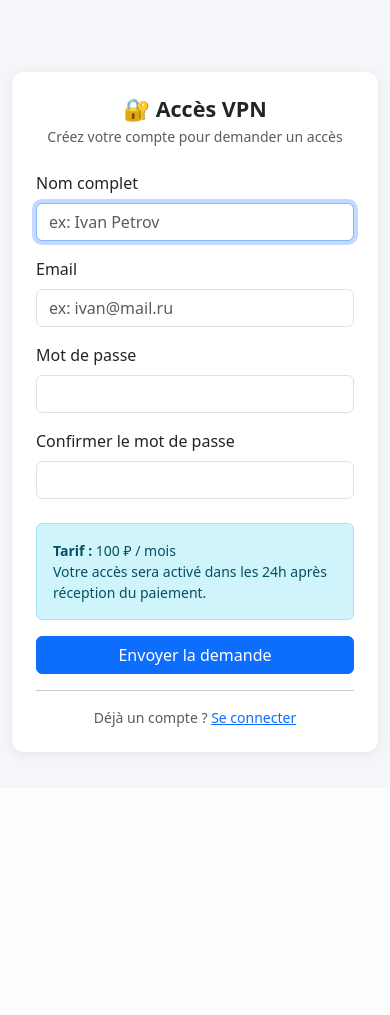
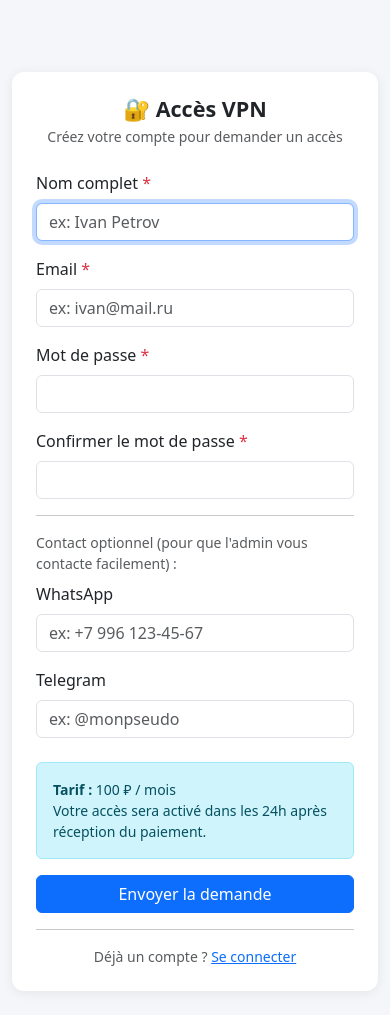
Before and after one commit to benus-code/Fact_vpn, a Flask app: page /inscription in a window 390 px wide. Shown: the part 56-1071 px from the top of the page. Before the commit the page ends 813 px from the top, so only its background shows below. Run offline with Flask 3, Linux system fonts and the light colour scheme.

Commit message:
feat: dynamic payment settings in DB + WhatsApp/Telegram contacts
- Suppression de BANK_INFO statique → table `settings` en BDD (clé/valeur)
- Migration douce au démarrage : crée settings + colonnes whatsapp/telegram si absentes
- get_settings() lit toujours la BDD → mise à jour en temps réel sur le dashboard
- Nouvelle route POST /admin/settings/update : l'admin modifie bénéficiaire, téléphone,
  banque, montant, commentaire directement depuis le panel
- Formulaire settings dans admin.html avec valeurs pré-remplies depuis la BDD
- Champs WhatsApp + Telegram ajoutés à l'inscription, à la création admin, et dans admin.html
- Fiche admin_user.html : liens cliquables WhatsApp (wa.me) et Telegram (t.me)

https://claude.ai/code/session_01NAseAi1BwtBqsjvprjHD7b

```diff
--- a/app.py
+++ b/app.py
@@ -15,16 +15,16 @@ from flask import (Flask, render_template, request, redirect,
 app = Flask(__name__)
 app.secret_key = "CHANGE_CE_SECRET_EN_PROD_SVP"
 
-DB_PATH       = "/opt/vpn-billing/vpn_billing.db"
-CONTAINER     = "amnezia-awg"
-WG_INTERFACE  = "wg0"
+DB_PATH      = "/opt/vpn-billing/vpn_billing.db"
+CONTAINER    = "amnezia-awg"
+WG_INTERFACE = "wg0"
 
-# ─── Coordonnées de paiement affichées aux users ─────────────────────────────
-BANK_INFO = {
+# Valeurs par défaut des paramètres de paiement (insérées si absentes de la BDD)
+SETTINGS_DEFAULTS = {
     "beneficiaire": "Чеганг Анжес Уилфрид",
     "telephone":    "+7 996 637-23-58",
     "banque":       "Тбанк",
-    "montant":      "100 ₽",
+    "montant":      "100",
     "reference":    "VPN + твоё имя",
 }
 
@@ -43,6 +43,37 @@ def close_db(e=None):
 
 def hash_password(p):
     return hashlib.sha256(p.encode()).hexdigest()
+
+def get_settings():
+    """Retourne un dict des paramètres de paiement depuis la BDD."""
+    db = get_db()
+    rows = db.execute("SELECT key, value FROM settings").fetchall()
+    return {row["key"]: row["value"] for row in rows}
+
+# ─── Migration douce au démarrage ────────────────────────────────────────────
+def init_app_db():
+    """Crée les tables/colonnes manquantes sans toucher aux données existantes."""
+    conn = sqlite3.connect(DB_PATH)
+    # Table settings (paramètres de paiement modifiables depuis l'admin)
+    conn.execute("""
+        CREATE TABLE IF NOT EXISTS settings (
+            key   TEXT PRIMARY KEY,
+            value TEXT NOT NULL
+        )
+    """)
+    for key, value in SETTINGS_DEFAULTS.items():
+        conn.execute(
+            "INSERT OR IGNORE INTO settings (key, value) VALUES (?, ?)",
+            (key, value)
+        )
+    # Colonnes de contact optionnelles sur users
+    for col in ["whatsapp", "telegram"]:
+        try:
+            conn.execute(f"ALTER TABLE users ADD COLUMN {col} TEXT")
+        except sqlite3.OperationalError:
+            pass  # colonne déjà présente
+    conn.commit()
+    conn.close()
 
 # ─── Auth helpers ─────────────────────────────────────────────────────────────
 def login_required(f):
@@ -101,10 +132,12 @@ def inscription():
     if "user_id" in session:
         return redirect(url_for("dashboard"))
     if request.method == "POST":
-        nom   = request.form["nom"].strip()
-        email = request.form["email"].strip().lower()
-        mdp   = request.form["password"]
-        confirm = request.form["confirm"]
+        nom      = request.form["nom"].strip()
+        email    = request.form["email"].strip().lower()
+        mdp      = request.form["password"]
+        confirm  = request.form["confirm"]
+        whatsapp = request.form.get("whatsapp", "").strip()
+        telegram = request.form.get("telegram", "").strip()
         if mdp != confirm:
             flash("Les mots de passe ne correspondent pas.", "danger")
             return render_template("inscription.html")
@@ -116,8 +149,8 @@ def inscription():
             flash("Cet email est déjà utilisé.", "danger")
             return render_template("inscription.html")
         db.execute(
-            "INSERT INTO users (nom, email, password_hash, is_admin) VALUES (?, ?, ?, 0)",
-            (nom, email, hash_password(mdp))
+            "INSERT INTO users (nom, email, password_hash, is_admin, whatsapp, telegram) VALUES (?, ?, ?, 0, ?, ?)",
+            (nom, email, hash_password(mdp), whatsapp or None, telegram or None)
         )
         db.commit()
         new_user = db.execute("SELECT id FROM users WHERE email = ?", (email,)).fetchone()
@@ -187,7 +220,7 @@ def dashboard():
 
     return render_template("dashboard.html",
         user=user, abo=abo, peers=peers,
-        paiements=paiements, bank=BANK_INFO,
+        paiements=paiements, bank=get_settings(),
         statut_color=statut_color, jours_restants=jours_restants,
         today=date.today()
     )
@@ -242,7 +275,7 @@ def admin_panel():
     """).fetchall()
 
     demandes = db.execute("""
-        SELECT u.id, u.nom, u.email, u.created_at
+        SELECT u.id, u.nom, u.email, u.whatsapp, u.telegram, u.created_at
         FROM users u
         JOIN abonnements a ON a.user_id = u.id
         WHERE u.is_admin = 0 AND a.statut = 'en_attente'
@@ -253,8 +286,24 @@ def admin_panel():
         users=users,
         paiements_en_attente=paiements_en_attente,
         demandes=demandes,
+        settings=get_settings(),
         today=date.today()
     )
+
+@app.route("/admin/settings/update", methods=["POST"])
+@login_required
+@admin_required
+def admin_update_settings():
+    db = get_db()
+    for key in ["beneficiaire", "telephone", "banque", "montant", "reference"]:
+        value = request.form.get(key, "").strip()
+        db.execute(
+            "INSERT OR REPLACE INTO settings (key, value) VALUES (?, ?)",
+            (key, value)
+        )
+    db.commit()
+    flash("✅ Informations de paiement mises à jour.", "success")
+    return redirect(url_for("admin_panel"))
 
 @app.route("/admin/user/<int:uid>")
 @login_required
@@ -359,16 +408,18 @@ def admin_suspendre_tout(uid):
 @login_required
 @admin_required
 def admin_creer_user():
-    nom    = request.form["nom"].strip()
-    email  = request.form["email"].strip().lower()
-    mdp    = request.form["password"]
+    nom      = request.form["nom"].strip()
+    email    = request.form["email"].strip().lower()
+    mdp      = request.form["password"]
+    whatsapp = request.form.get("whatsapp", "").strip()
+    telegram = request.form.get("telegram", "").strip()
     db = get_db()
     if db.execute("SELECT id FROM users WHERE email = ?", (email,)).fetchone():
         flash(f"L'email {email} est déjà utilisé.", "danger")
         return redirect(url_for("admin_panel"))
     db.execute(
-        "INSERT INTO users (nom, email, password_hash, is_admin) VALUES (?, ?, ?, 0)",
-        (nom, email, hash_password(mdp))
+        "INSERT INTO users (nom, email, password_hash, is_admin, whatsapp, telegram) VALUES (?, ?, ?, 0, ?, ?)",
+        (nom, email, hash_password(mdp), whatsapp or None, telegram or None)
     )
     db.commit()
     new_user = db.execute("SELECT id FROM users WHERE email = ?", (email,)).fetchone()
@@ -379,7 +430,6 @@ def admin_creer_user():
     db.commit()
     flash(f"✅ Utilisateur {nom} créé avec succès.", "success")
     return redirect(url_for("admin_user_detail", uid=new_user["id"]))
-
 
 @app.route("/admin/abonnement/modifier", methods=["POST"])
 @login_required
@@ -400,4 +450,5 @@ def admin_modifier_abo():
 
 # ─── Run ──────────────────────────────────────────────────────────────────────
 if __name__ == "__main__":
+    init_app_db()
     app.run(host="127.0.0.1", port=5000, debug=False)
--- a/templates/inscription.html
+++ b/templates/inscription.html
@@ -9,20 +9,32 @@
 
       <form method="POST">
         <div class="mb-3">
-          <label class="form-label">Nom complet</label>
+          <label class="form-label">Nom complet <span class="text-danger">*</span></label>
           <input type="text" name="nom" class="form-control" placeholder="ex: Ivan Petrov" required autofocus>
         </div>
         <div class="mb-3">
-          <label class="form-label">Email</label>
+          <label class="form-label">Email <span class="text-danger">*</span></label>
           <input type="email" name="email" class="form-control" placeholder="ex: ivan@mail.ru" required>
         </div>
         <div class="mb-3">
-          <label class="form-label">Mot de passe</label>
+          <label class="form-label">Mot de passe <span class="text-danger">*</span></label>
           <input type="password" name="password" class="form-control" minlength="6" required>
         </div>
+        <div class="mb-3">
+          <label class="form-label">Confirmer le mot de passe <span class="text-danger">*</span></label>
+          <input type="password" name="confirm" class="form-control" required>
+        </div>
+
+        <hr class="my-3">
+        <p class="text-muted small mb-2">Contact optionnel (pour que l'admin vous contacte facilement) :</p>
+
+        <div class="mb-3">
+          <label class="form-label">WhatsApp</label>
+          <input type="text" name="whatsapp" class="form-control" placeholder="ex: +7 996 123-45-67">
+        </div>
         <div class="mb-4">
-          <label class="form-label">Confirmer le mot de passe</label>
-          <input type="password" name="confirm" class="form-control" required>
+          <label class="form-label">Telegram</label>
+          <input type="text" name="telegram" class="form-control" placeholder="ex: @monpseudo">
         </div>
 
         <div class="alert alert-info small mb-3">
```
Also changed, not shown: templates/admin.html (+49 -4 lines), templates/admin_user.html (+13 -1 lines).
